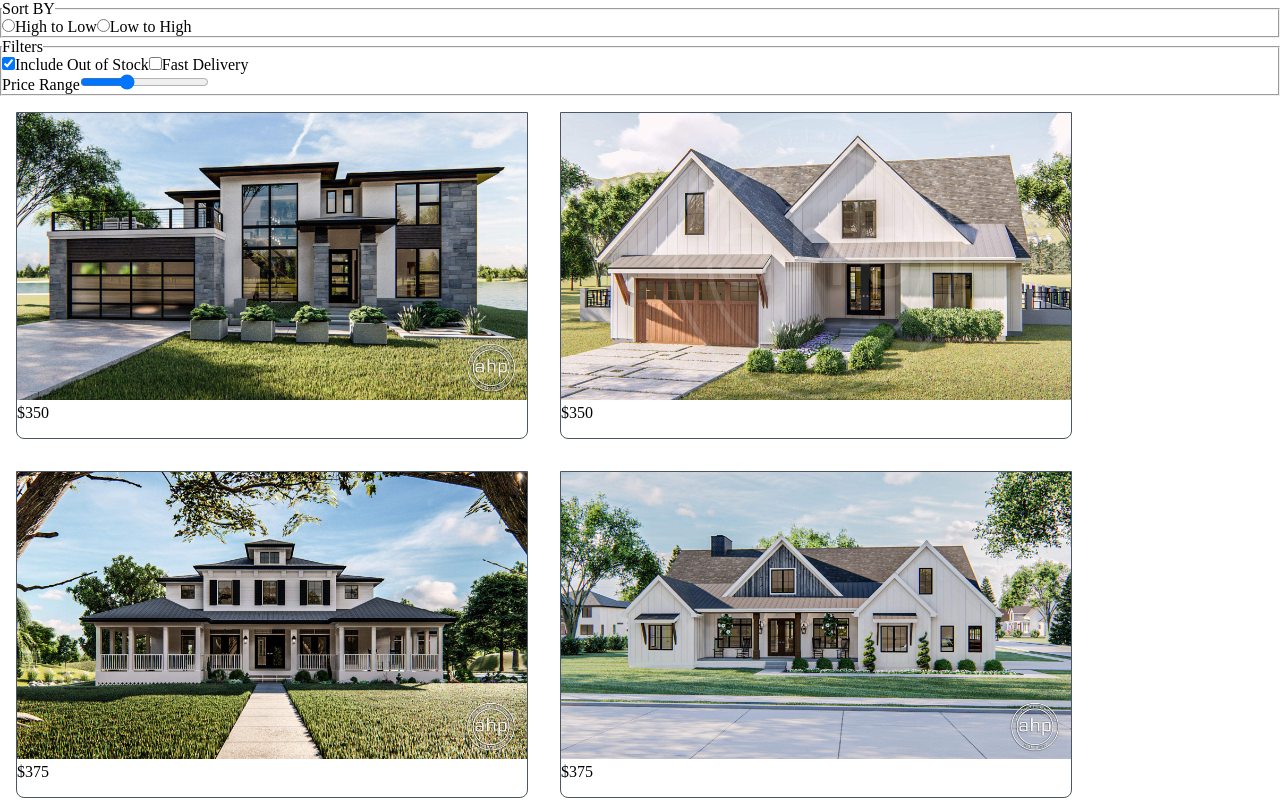
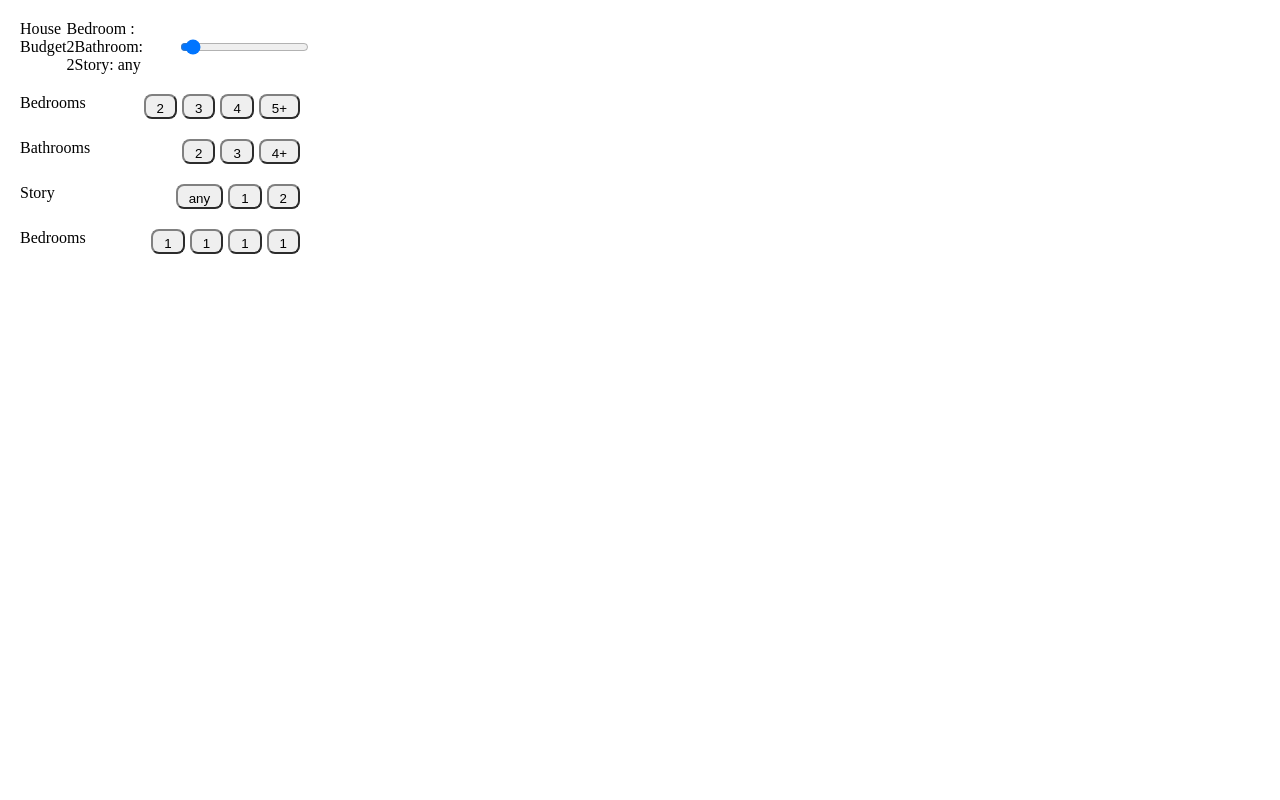
Before and after one commit to CodeKage25/catalog-project, a Next.js app: page / in a window 1280 px wide. Shown: the top 800 px of the page. Built offline with nearby package versions, Linux system fonts and the light colour scheme.

Commit message:
feat: the reducer works now

```diff
--- a/components/UI/FilterSection.tsx
+++ b/components/UI/FilterSection.tsx
@@ -1,5 +1,7 @@
 // @ts-nocheck
+import { matchSorter } from "match-sorter";
 import { useReducer } from "react";
+import { cardData } from "../helpers/data";
 import { FilterSectionStyled } from "../../styles/FilterSectionStyle/FilterSection";
 
 function filterReducer(state, action) {
@@ -8,22 +10,19 @@ function filterReducer(state, action) {
         case 'bedroom': {
             return {
                 ...state,
-                showBedroom: payload,
+                bedroom: payload,
             }
       };
-
-
       case 'bathroom': {
         return {
             ...state,
-                showBathroom: payload,
+            bathroom: payload,
         };
       }
-
       case 'story': {
           return {
               ...state,
-                showStory: payload,
+              story: payload,
           }
       }
       default:
@@ -31,33 +30,53 @@ function filterReducer(state, action) {
     }
 }
 
-// const initialState = {
-//     bedroom: 2,
-//     bathroom: 2,
-//     story: "any",
-// }
+const initialState = {
+    bedroom: 2,
+    bathroom: 2,
+    story: "any",
+}
 
 const FilterSection: any = () => {
-    // const [filtredImage, setFiltredImage] = useState(null);
     const [state, dispatch] = useReducer(filterReducer, initialState);
     const { bedroom, bathroom, story } = state;
-    function handleChange() {
-        if (dispatch({ type: 'bedroom' })) return bedroom;
-        else if (dispatch({ type: 'bathroom' })) return bathroom;
-        else if (dispatch({ type: 'story' })) return story;
-        else {
-            return;
+    function handleChange(type:string, payload: number) {
+      if (type === "bedroom") {
+        dispatch({ type: type, payload: payload })
+      }
+      else if (type === "bathroom") {
+        dispatch({ type: type, payload: payload })
+      }
+      else if (type === "story") {
+        dispatch({ type: type, payload: payload })
+      }
     }
 
-
+  function fuzzySearchMultipleWords(
+  rows:any, // This is the data that we want to search
+  keys:any, // this keys is an array of strings that determine what field to be searched through
+  filterValue: string, // This is the value that we want to search might be a simple string or multiple strings
+) {
+  if (!filterValue || !filterValue.length) {
+    return rows
   }
 
-
+  const terms = filterValue.split(' ')
+  if (!terms) {
+    return rows
+  }
+  return terms.reduceRight(
+    (results, term) => matchSorter(results, term, {keys}),
+    rows,
+  )
+  }
 
     return (
         <FilterSectionStyled>
             <div className="content">
           <div className="detail">House Budget</div>
+          Bedroom : {bedroom}
+          Bathroom: {bathroom}
+          Story: {story}
           <input className="slider"
             type="range"
             id="priceRange"
@@ -66,42 +85,42 @@ const FilterSection: any = () => {
 
                 />
                 <div className="val">
-                    val
+                    {/* val */}
                 </div>
 
                 </div>
             <div className="filter__container">
                 <div className="content">Bedrooms</div>
                 <div className="filter__buttons">
-                <div onClick={handleChange}><button><p>2</p></button></div>
-                <div onClick={handleChange}><button><p>3</p></button></div>
-                <div onClick={handleChange}><button><p>4</p></button></div>
-                <div onClick={handleChange}><button><p>5+</p></button></div>
+                <div onClick={() => handleChange("bedroom", 2)}><button><p>2</p></button></div>
+                <div onClick={() => handleChange("bedroom", 3)}><button><p>3</p></button></div>
+                <div onClick={() => handleChange("bedroom", 4)}><button><p>4</p></button></div>
+                <div onClick={() => handleChange("bedroom",5)}><button><p>5+</p></button></div>
                 </div>
         </div>
             <div className="filter__container">
                 <div className="content">Bathrooms</div>
                 <div className="filter__buttons">
-                <div onClick={handleChange}><button><p>2</p></button></div>
-                <div onClick={handleChange}><button><p>3</p></button></div>
-                <div onClick={handleChange}><button><p>4+</p></button></div>
+                <div onClick={() => handleChange("bathroom", 2)}><button><p>2</p></button></div>
+                <div onClick={() => handleChange("bathroom", 3)}><button><p>3</p></button></div>
+                <div onClick={() => handleChange("bathroom", 4)}><button><p>4+</p></button></div>
+                </div>
+        </div>
+            <div className="filter__container">
+                <div className="content">Story</div>
+                <div className="filter__buttons">
+                <div onClick={() => handleChange("story", 2)}><button><p>any</p></button></div>
+                <div onClick={() => handleChange("story", 3)}><button><p>1</p></button></div>
+                <div onClick={() => handleChange("story", 4)}><button><p>2</p></button></div>
                 </div>
         </div>
             <div className="filter__container">
                 <div className="content">Bedrooms</div>
                 <div className="filter__buttons">
-                <div onClick={handleChange}><button><p>1</p></button></div>
-                <div onClick={handleChange}><button><p>1</p></button></div>
-                <div onClick={handleChange}><button ><p>1</p></button></div>
-                <div onClick={handleChange}><button><p>1</p></button></div>
-                </div>
-        </div>
-            <div className="filter__container">
-                <div className="content">Story</div>
-                <div className="filter__buttons">
-                <div onClick={handleChange}><button><p>any</p></button></div>
-                <div onClick={handleChange}><button><p>1</p></button></div>
-                <div onClick={handleChange}><button><p>2</p></button></div>
+                <div onClick={() => handleChange("bedroom", 2)}><button><p>1</p></button></div>
+                <div onClick={() => handleChange("bedroom", 2)}><button><p>1</p></button></div>
+                <div onClick={() => handleChange("bedroom", 2)}><button ><p>1</p></button></div>
+                <div onClick={() => handleChange("bedroom", 2)}><button><p>1</p></button></div>
                 </div>
         </div>
 
--- a/pages/index.tsx
+++ b/pages/index.tsx
@@ -5,9 +5,9 @@ import FilterSection from "../components/UI/FilterSection";
 const Home: NextPage = () => {
   return (
     <>
-      <FilteredData />
+      {/* <FilteredData /> */}
       {/* <Sort /> */}
-      {/* <FilterSection /> */}
+      <FilterSection />
     </>
   )
 }
```
Lines whose indentation alone changed are shown as unchanged.
